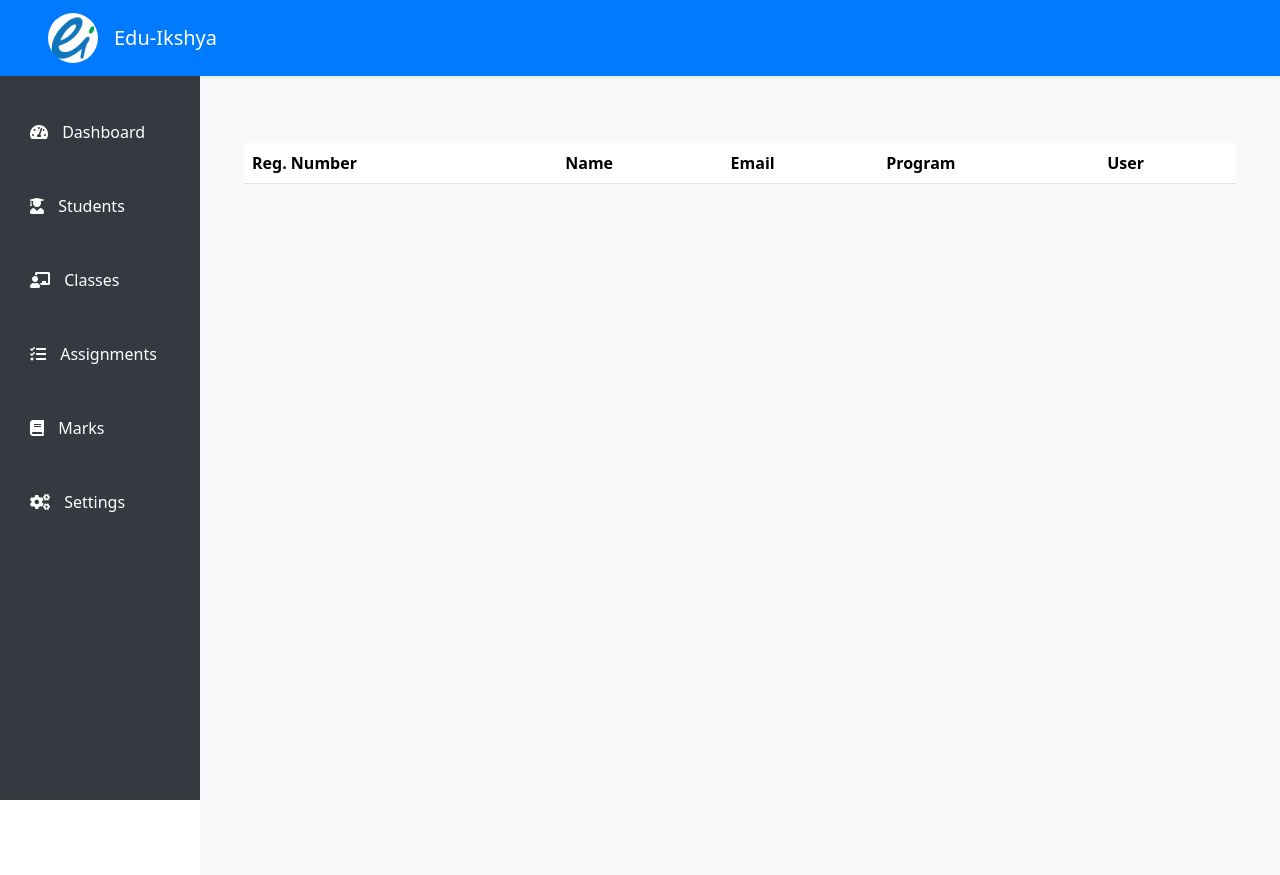
After one commit to Riwaj9786/advanced_sms, a Django app: template templates/staff/students.html in a window 1280 px wide. The commit adds this page. Run offline with Django 3.2, Linux system fonts and the light colour scheme; the template is opened without the code that fills it, so the values that code supplies are empty.

Commit message:
UI Enhanced

```diff
--- a/student/urls.py
+++ b/student/urls.py
@@ -10,6 +10,7 @@ urlpatterns = [
     path('logout/', views.user_logout, name='logout'),
     path('register/', views.user_register, name='user_register'),
     path('accounts/login/', views.session_expired, name='session_expired'),
+    path('students/', views.total_students, name='total_students'),
 
     # Views for Staff
     path('staff/<pk>/', views.staff_dashboard, name='staff_dashboard'),
--- a/templates/staff/index.html
+++ b/templates/staff/index.html
@@ -248,6 +248,9 @@
             {% block staff_dashboard %}
             {% endblock %}
 
+            {% block students %}
+            {% endblock %}
+
             {% block student_list %}
             {% endblock %}
 
--- /dev/null
+++ b/templates/staff/students.html
@@ -0,0 +1,33 @@
+<!DOCTYPE html>
+{% extends 'staff/index.html' %}
+
+{% load static %}
+
+{% block students %}
+<div class="container mt-5">
+    <table class="table table-striped">
+        <thead>
+            <th>Reg. Number</th>
+            <th>Name</th>
+            <th>Email</th>
+            <th>Program</th>
+            <th>User</th>
+        </thead>
+        {% for student in students %}
+        <tr>
+            <td>{{student.registration_number}}</td>
+            <td>{{student.first_name}} {%if student.middle_name %} {{student.middle_name}} {% endif %} {{student.last_name}}</td>
+            <td>{{student.email}}</td>
+            <td>{{student.program.program_name}}</td>
+            <td>
+                {% if student.user %}
+                    {{student.user.username}}
+                {% else %}
+                    -
+                {% endif %}
+            </td>
+        </tr>
+        {% endfor %}
+    </table>
+</div>
+{% endblock %}
--- a/templates/student/index.html
+++ b/templates/student/index.html
@@ -154,7 +154,8 @@
                 href="{% url 'students:student_dashboard' pk=user.pk %}">
                 <i class="fas fa-tachometer-alt me-2"></i> Dashboard
             </a>
-            <a class="nav-link text-light mb-2" href="{% url 'students:student_assignments' %}">
+            <a class="nav-link text-light mb-2 {% if request.resolver_match.url_name == 'student_assignments' %}active{% endif %}"
+                href="{% url 'students:student_assignments' %}">
                 <i class="fas fa-tasks me-2"></i> Assignments
             </a>
             <a class="nav-link text-light mb-2" href="#">
```
Also changed, not shown: student/views.py (+19 -1 lines), templates/staff/staff_dashboard.html (+8 -5 lines), templates/staff/student_detail.html (added, +45 -0 lines), templates/student/student_dashboard.html (+26 -6 lines), templates/student/student_detail.html (deleted, +0 -37 lines), db.sqlite3.
